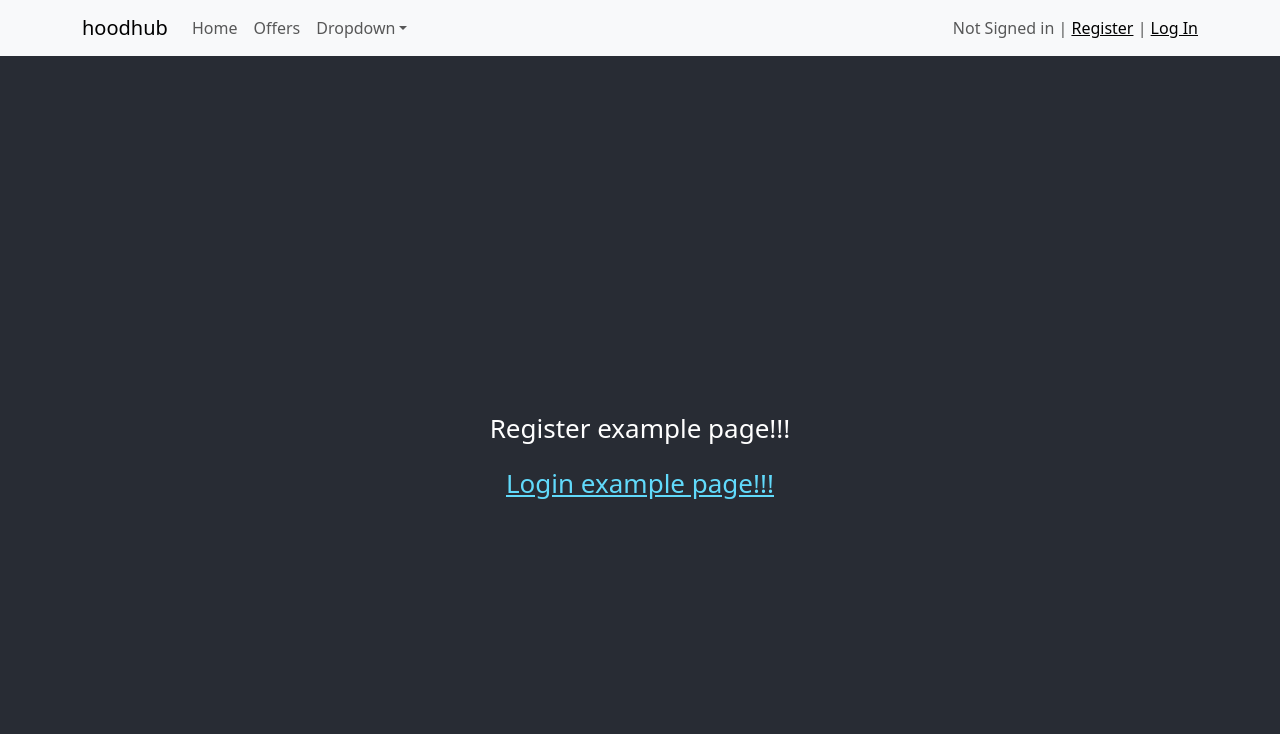
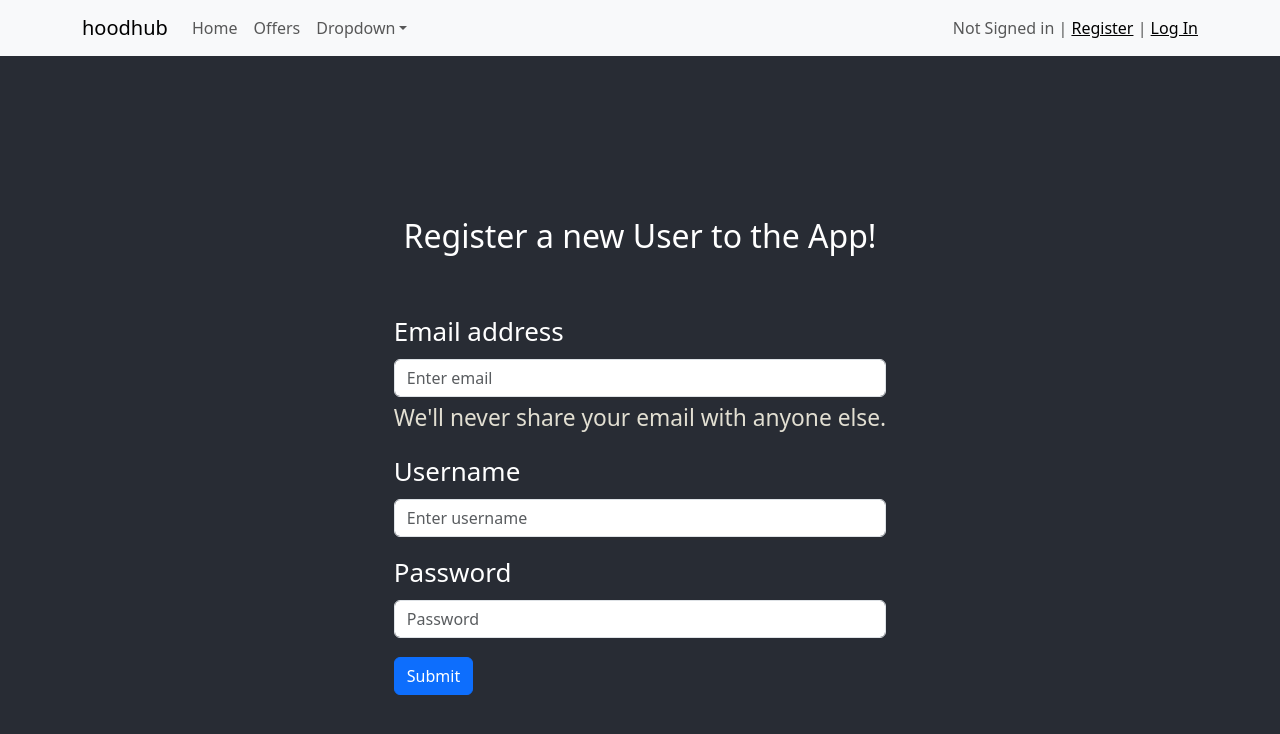
Before and after one commit to Just-another-HackaTUM/hoodhub, a React (Create React App) app in the folder frontend/: page /register in a window 1280 px wide. Shown: the top 734 px of the page. Built offline with nearby package versions, Linux system fonts and the light colour scheme; no server answers.

Commit message:
Login and Register with style etc.

```diff
--- a/frontend/src/App.css
+++ b/frontend/src/App.css
@@ -36,3 +36,10 @@
     transform: rotate(360deg);
   }
 }
+
+
+
+
+.text-muted {
+  color: white !important;
+}
--- a/frontend/src/App.js
+++ b/frontend/src/App.js
@@ -104,15 +104,25 @@ export default function App() {
         <Route path="/" element={<Home />} />
         <Route path="/home" element={<Home />} />
         <Route path="/offers" element={<Offers />} />
-        <Route path="/login" element={<Login />} />
+
+        <Route path="/login" element={<Login
+          currentUser={currentUser}
+          setCurrentUser={setCurrentUser}
+          email={email}
+          setEmail={setEmail}
+          username={username}
+          setUsername={setUsername}
+          password={password}
+          setPassword={setPassword} />} />
+
         <Route path="/register" element={<Register
           currentUser={currentUser}
           setCurrentUser={setCurrentUser}
           email={email}
+          setEmail={setEmail}
           username={username}
+          setUsername={setUsername}
           password={password}
-          setEmail={setEmail}
-          setUsername={setUsername}
           setPassword={setPassword} />} />
 
       </Routes>
--- a/frontend/src/pages/Login.js
+++ b/frontend/src/pages/Login.js
@@ -1,5 +1,3 @@
-import Container from 'react-bootstrap/Container';
-import Navbar from 'react-bootstrap/Navbar';
 import Button from 'react-bootstrap/Button';
 import Form from 'react-bootstrap/Form';
 
@@ -8,7 +6,7 @@ import api from '../api.js'
 
 
 
-function Login({ currentUser, setCurrentUser, email, username, password, setEmail, setUsername, setPassword }) {
+function Login({ currentUser, setCurrentUser, email, setEmail, username, setUsername, password, setPassword }) {
 
 
     function submitLogin(e) {
@@ -28,12 +26,14 @@ function Login({ currentUser, setCurrentUser, email, username, password, setEmai
 
 
     return (
-        <div className="center">
+        <header className="App-header">
+            <h2>Log in with your Account!</h2>
+            <div className="center mt-5">
                 <Form onSubmit={e => submitLogin(e)}>
                     <Form.Group className="mb-3" controlId="formBasicEmail">
                         <Form.Label>Email address</Form.Label>
                         <Form.Control type="email" placeholder="Enter email" value={email} onChange={e => setEmail(e.target.value)} />
-                    <Form.Text className="text-muted">
+                        <Form.Text style={{ color: '#E2DFD2' }}>
                             We'll never share your email with anyone else.
                         </Form.Text>
                     </Form.Group>
@@ -46,6 +46,7 @@ function Login({ currentUser, setCurrentUser, email, username, password, setEmai
                     </Button>
                 </Form>
             </div>
+        </header>
     );
 }
 
--- a/frontend/src/pages/Register.js
+++ b/frontend/src/pages/Register.js
@@ -1,29 +1,66 @@
+import Button from 'react-bootstrap/Button';
+import Form from 'react-bootstrap/Form';
+
 import '../App.css';
-
 import api from '../api.js'
 
 
 
 
 
-function Register({ currentUser, setCurrentUser, email, username, password, setEmail, setUsername, setPassword }) {
+function Register({ currentUser, setCurrentUser, email, setEmail, username, setUsername, password, setPassword }) {
+
+    function submitRegistration(e) {
+        e.preventDefault();
+        api.post(
+            "/api/register",
+            {
+                email: email,
+                username: username,
+                password: password
+            }
+        ).then(function (res) {
+            api.post(
+                "/api/login",
+                {
+                    email: email,
+                    password: password
+                }
+            ).then(function (res) {
+                setCurrentUser(true);
+            });
+        });
+    }
+
+
+
     return (
-      <div className="Offers">
         <header className="App-header">
-          <p>
-          Register example page!!!
-          </p>
-          <a
-            className="App-link"
-            href="https://reactjs.org"
-            target="_blank"
-            rel="noopener noreferrer"
-          >
-            Login example page!!!
-          </a>
+            <h2>Register a new User to the App!</h2>
+            <div className="center mt-5">
+                <Form onSubmit={e => submitRegistration(e)}>
+                    <Form.Group className="mb-3" controlId="formBasicEmail">
+                        <Form.Label>Email address</Form.Label>
+                        <Form.Control type="email" placeholder="Enter email" value={email} onChange={e => setEmail(e.target.value)} />
+                        <Form.Text style={{ color: '#E2DFD2' }}>
+                            We'll never share your email with anyone else.
+                        </Form.Text>
+                    </Form.Group>
+                    <Form.Group className="mb-3" controlId="formBasicUsername">
+                        <Form.Label>Username</Form.Label>
+                        <Form.Control type="text" placeholder="Enter username" value={username} onChange={e => setUsername(e.target.value)} />
+                    </Form.Group>
+                    <Form.Group className="mb-3" controlId="formBasicPassword">
+                        <Form.Label>Password</Form.Label>
+                        <Form.Control type="password" placeholder="Password" value={password} onChange={e => setPassword(e.target.value)} />
+                    </Form.Group>
+                    <Button variant="primary" type="submit">
+                        Submit
+                    </Button>
+                </Form>
+            </div>
         </header>
-      </div>
     );
-  }
+}
 
-  export default Register;
+export default Register;
```
Lines whose indentation alone changed are shown as unchanged.
